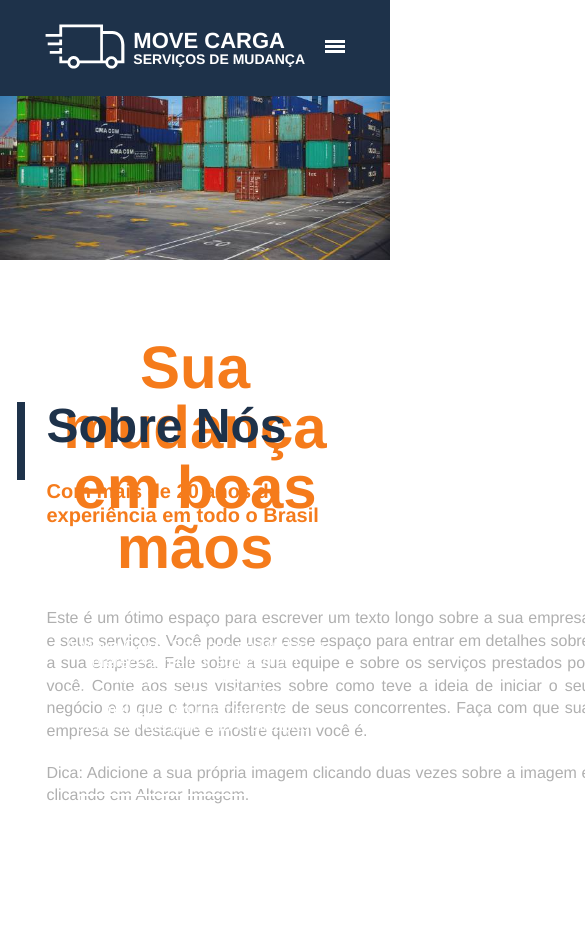
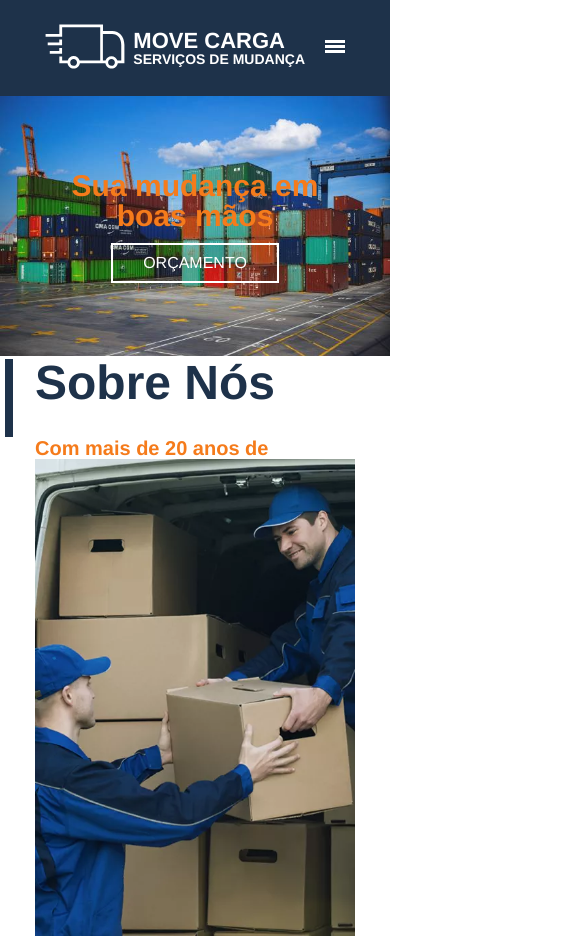
Before and after one commit to felipeDesenvolvedor/movingservice, a website: page index.html in a window 390 px wide. Shown: the top 936 px of the page, 585 px wide, since content can reach past the window. Drawn offline with Linux system fonts and the light colour scheme.

Commit message:
Banner com texto responsivo

```diff
--- a/assets/css/banner.css
+++ b/assets/css/banner.css
@@ -1 +1 @@
-img{height:auto;max-width:100%}@media (max-width:990px){.banner__title{font-size:37px}}.banner__element:not(:first-child){margin-top:60px;display:inline-block}.banner__text{position:absolute;bottom:0;left:50%;transform:translateX(-50%);color:#fff;text-align:center;margin-top:60px}.banner__title{font-size:60px;font-weight:700;color:#f57b1b}.banner__btn{border:2px solid;padding:10px 30px;font-size:26px;text-transform:uppercase;transition:all .5s}.banner__btn:hover{background-color:#f57b1b;border-color:transparent;cursor:pointer}
+img{height:auto;max-width:100%}.banner__container{position:relative}.banner__element{display:inline-block}.banner__element:not(:first-child){margin-top:12px}.banner__text{text-align:center;position:absolute;top:50%;left:50%;transform:translate(-50%,-50%);color:#fff;display:flex;flex-direction:column;align-items:center}.banner__text__text,.banner__title{color:#f57b1b;font-weight:700}.banner__title{font-size:30px}.banner__btn{border:2px solid;padding:10px 30px;text-transform:uppercase;transition:all .5s}.banner__btn:hover{background-color:#f57b1b;border-color:transparent;cursor:pointer}@media (min-width:300px) and (max-width:601px){.banner__text{width:300px}.banner__text__text{display:none}}@media (min-width:602px) and (max-width:991px){.banner__text{width:600px}}@media (min-width:992px) and (max-width:1200px){.banner__text{width:990px}}@media (min-width:992px) and (max-width:1800px){.banner__title{font-size:60px}.banner__element:not(:first-child){margin-top:60px}}@media (min-width:1201px) and (max-width:1800px){.banner__text{width:1200px}.banner__btn{font-size:26px}}
--- a/assets/css/main.css
+++ b/assets/css/main.css
@@ -1 +1 @@
-.aboutus__flex:first-child{flex-basis:544px}.aboutus__flex:last-child{flex-shrink:0}.aboutus__container{width:1200px;margin:0 auto;justify-content:space-around;display:flex;align-items:center}.aboutus__title{font-size:48px;color:#1e324a;font-weight:600;position:relative}.aboutus__title::before{content:'';display:inline-block;width:8px;height:calc(100% + 30px);background-color:#1e324a;position:absolute;left:-30px}.aboutus__sub__titlte{font-size:20px;line-height:1.18em;color:#f57b1b;font-weight:700;margin-top:30px;display:inline-block}.aboutus__paragrafo{color:#B0B0B0;margin-bottom:20px;text-align:justify;line-height:1.4em}.aboutus__paragrafo:first-of-type{margin-top:80px}
+.aboutus__flex:last-child{flex-shrink:0}.aboutus__container{width:320px;margin:0 auto;display:grid;grid-template-columns:auto;grid-template-rows:100px;justify-content:space-around;grid-column-gap:100px}@media (min-width:601px) and (max-width:990px){.aboutus__container{width:600px}}@media (min-width:991px) and (max-width:1201px){.aboutus__container{width:990px;grid-template-columns:auto auto}}@media (min-width:1202px) and (max-width:1800px){.aboutus__container{width:1200px}}.aboutus__title{font-size:48px;color:#1e324a;font-weight:600;position:relative}.aboutus__title::before{content:'';display:inline-block;width:8px;height:calc(100% + 30px);background-color:#1e324a;position:absolute;left:-30px}.aboutus__sub__titlte{font-size:20px;line-height:1.18em;color:#f57b1b;font-weight:700;margin-top:30px;display:inline-block}.aboutus__paragrafo{color:#B0B0B0;margin-bottom:20px;text-align:justify;line-height:1.4em}.aboutus__paragrafo:first-of-type{margin-top:80px}
--- a/index.html
+++ b/index.html
@@ -67,12 +67,6 @@
     <main>
         <section class="main__container">
             <div class="banner__container">
-                <div class="banner__text">
-                    <h4 class="banner__element banner__title">Sua mudança em boas mãos</h4>
-                    <p class="banner__element banner__text__text">A Move Carga Serviços de Mudança oferece a melhor solução em transporte, mudanças e armazenamento. Além de dispor dos melhores equipamentos e profissionais para sua realização. </p>
-                    <span class="banner__element banner__btn">orçamento</span>
-                </div>
-
                 <img class="banner__img"
                     srcset="/assets/img/banner-mobile-1-600w.jpg 600w,
                             /assets/img/banner-tablet-1-990w.jpg 990w,
@@ -81,17 +75,26 @@
                            (min-width:601px) and (max-width:990px) 990px,
                            (min-width:991px) and (max-width:1920px) 1920px"
                     src="/assets/img/banner-dektop-1-1920w.jpg" alt="Banner">
+
+                <div class="banner__text">
+                    <h4 class="banner__element banner__title">Sua mudança em boas mãos</h4>
+                    <p class="banner__element banner__text__text">A Move Carga Serviços de Mudança oferece a melhor solução em transporte, mudanças e armazenamento. <br> Além de dispor dos melhores equipamentos e profissionais para sua realização. </p>
+                    <span class="banner__element banner__btn">orçamento</span>
+                </div>
             </div>
             <div class="aboutus__container">
                 <section class="aboutus__flex aboutus__text">
                     <h3 class="aboutus__title">Sobre Nós</h3>
                     <span class="aboutus__sub__titlte">Com mais de 20 anos de <br> experiência em todo o Brasil</span>
-                    <p class="aboutus__paragrafo">Este é um ótimo espaço para escrever um texto longo sobre a sua empresa e seus serviços. Você pode usar esse espaço para entrar em detalhes sobre a sua empresa. Fale sobre a sua equipe e sobre os serviços prestados por você. Conte aos seus visitantes sobre como teve a ideia de iniciar o seu negócio e o que o torna diferente de seus concorrentes. Faça com que sua empresa se destaque e mostre quem você é.</p>
-                    <p class="aboutus__paragrafo">Dica: Adicione a sua própria imagem clicando duas vezes sobre a imagem e clicando em Alterar Imagem.</p>
                 </section>
 
                 <section class="aboutus__flex aboutus__banner">
                     <img src="/assets/img/teste.webp">
+                </section>
+
+                <section >
+                    <p class="aboutus__paragrafo">Este é um ótimo espaço para escrever um texto longo sobre a sua empresa e seus serviços. Você pode usar esse espaço para entrar em detalhes sobre a sua empresa. Fale sobre a sua equipe e sobre os serviços prestados por você. Conte aos seus visitantes sobre como teve a ideia de iniciar o seu negócio e o que o torna diferente de seus concorrentes. Faça com que sua empresa se destaque e mostre quem você é.</p>
+                    <p class="aboutus__paragrafo">Dica: Adicione a sua própria imagem clicando duas vezes sobre a imagem e clicando em Alterar Imagem.</p>
                 </section>
             </div>
         </section>
```
Also changed, not shown: assets/css/top.css (+1 -1 lines), build/sass/banner.scss, build/sass/main.scss, build/sass/top.scss.
